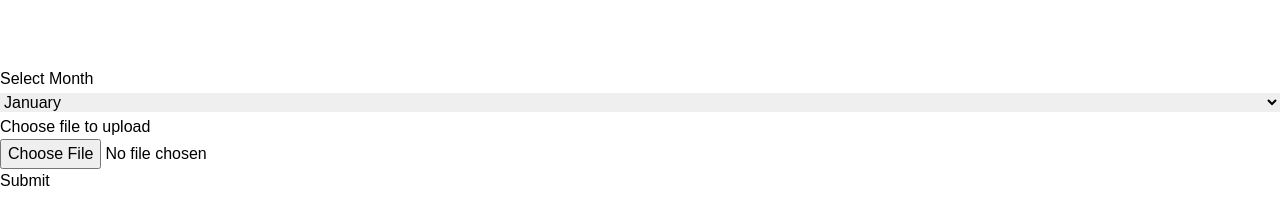
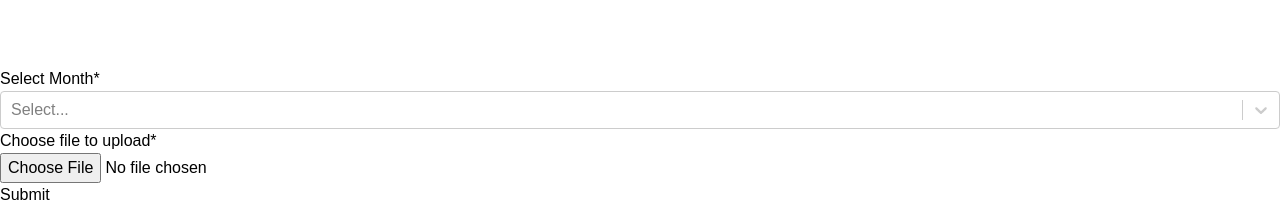
Before and after one commit to geetanjalichawla/loan-recovery, a React (Vite) app: page /upload-data/combine-data in a window 1280 px wide. Shown: the part 527-729 px from the top of the page. Built offline with nearby package versions, Linux system fonts and the light colour scheme; sample sign-in values are in the browser's storage.

Commit message:
style : a bit changes in table styles feat : added zod and searchable dropdown inputs

```diff
--- a/src/components/layouts/Navbar.jsx
+++ b/src/components/layouts/Navbar.jsx
@@ -6,7 +6,7 @@ const Navbar = () => {
   const { currentUser } = useSelector((state) => state.user);
   console.log(currentUser);
   return (
-    <nav className="fixed top-0 z-50 w-full  border-b border-gray-200 dark:bg-gray-800 dark:border-gray-700">
+    <nav className="fixed top-0 z-50 w-full  border-b border-gray-600 bg-gray-800">
       <div className="pr-3 lg:pr-3">
         <div className="flex items-center justify-between">
           <div className="flex items-center justify-start rtl:justify-end">
--- a/src/components/utils/customTable.jsx
+++ b/src/components/utils/customTable.jsx
@@ -70,7 +70,7 @@ function CustomTable({ columns, data, searchEnabled }) {
       className="table-auto min-w-full text-sm text-left rtl:text-right text-black overflow-x-auto"
       // className="table-auto w-full"
       >
-        <thead className="text-xs text-black uppercase bg-gray-400 " >
+        <thead className="text-xs text-black uppercase bg-teal-300 " >
           {headerGroups.map((headerGroup) => (
             <tr {...headerGroup.getHeaderGroupProps()} key={headerGroup.id}>
               {headerGroup.headers.map((column) => (
@@ -119,7 +119,7 @@ function CustomTable({ columns, data, searchEnabled }) {
           {page.map((row) => {
             prepareRow(row);
             return (
-              <tr  className="odd:bg-white even:bg-gray-400"
+              <tr  className="odd:bg-white even:bg-teal-300"
               key={row.id} {...row.getRowProps()}>
                 {row.cells.map((cell) => (
                   <td key={cell.id} {...cell.getCellProps()} className="px-4 py-2">
--- a/src/pages/admin/repo-agent/all.jsx
+++ b/src/pages/admin/repo-agent/all.jsx
@@ -45,16 +45,10 @@ function RepoAgentList() {
 
   return (
 
-    <div className="container bg-blue-400 text-white  mx-auto my-4">
+    <div className="container bg-gray-600 text-white  my-4">
       <h2 className="text-2xl font-bold mb-4">Repo Agents List</h2>
       <CustomTable columns={columns} data={repoAgents} searchEnabled={true} />
     </div>
-
-
-    // <div>
-    //   <h2>Repo Agents List</h2>
-    //   <CustomTable columns={columns} data={repoAgents} searchEnabled={true} />
-    // </div>
   );
 }
 
--- a/src/pages/admin/upload-data/BankWiseData.jsx
+++ b/src/pages/admin/upload-data/BankWiseData.jsx
@@ -5,17 +5,53 @@ import Select from "react-select";
 import { BASE_URL } from "../../../main";
 import { ToastContainer, toast } from "react-toastify";
 import "react-toastify/dist/ReactToastify.css";
+import { z } from 'zod';
+import { zodResolver } from "@hookform/resolvers/zod";
 
+const allowedFileTypes = ['application/msword', 'application/vnd.openxmlformats-officedocument.wordprocessingml.document', 'application/pdf'];
+
+const isFileValid = (file) => {
+  return allowedFileTypes.includes(file.type);
+};
+
+const validationSchema = z.object({
+  selectedMonth: z.string().min(1, 'Select month is required'),
+  bankName: z.string().min(1, 'Select bank is required'),
+  file: z.object({
+    data: z.instanceof(File),
+    name: z.string().refine((value) => isFileValid(value), {
+      message: 'Invalid file type. Please upload a docx, doc, or pdf file.',
+    }),
+  }),
+});
+
+const monthsArray = [
+  { label: 'January', value: 'Jan' },
+  { label: 'February', value: 'Feb' },
+  { label: 'March', value: 'Mar' },
+  { label: 'April', value: 'Apr' },
+  { label: 'May', value: 'May' },
+  { label: 'June', value: 'Jun' },
+  { label: 'July', value: 'Jul' },
+  { label: 'August', value: 'Aug' },
+  { label: 'September', value: 'Sep' },
+  { label: 'October', value: 'Oct' },
+  { label: 'November', value: 'Nov' },
+  { label: 'December', value: 'Dec' },
+];
 
 const BankWiseData = () => {
 
   const [banks, setBanks] = useState([]);
 
   const {
+    register,
     handleSubmit,
     formState: { errors, isSubmitting },
     setValue,
-  } = useForm();
+  } = useForm({
+    resolver: zodResolver(validationSchema),
+  });
 
   const token = localStorage.getItem("token");
 
@@ -73,26 +109,21 @@ const BankWiseData = () => {
       <div className="mb-4">
         <label className="block text-sm font-medium text-black">
           Select Month
+          <span className="text-red-600 ">*</span>
         </label>
-        <select
-          className="mt-1 p-2 border rounded-md w-full"
-        >
-          <option value="" disabled>
-            Select month
-          </option>
-          <option value="January">January</option>
-          <option value="February">February</option>
-          <option value="March">March</option>
-          <option value="April">April</option>
-          <option value="May">May</option>
-          <option value="June">June</option>
-          <option value="July">July</option>
-          <option value="August">August</option>
-          <option value="September">September</option>
-          <option value="October">October</option>
-          <option value="November">November</option>
-          <option value="December">December</option>
-        </select>
+        <Select
+          onChange={(selectedOption) => {
+            setValue("month", selectedOption.value);
+          }}
+          options={monthsArray.map((month) => ({
+            value: month.value,
+            label: month.label,
+          }))}
+          className={`mt-1 p-2 border rounded-md ${
+            errors.selectedMonth ? "border-red-500" : ""
+          }`}
+        />
+
         {errors.selectedMonth && (
           <span className="text-red-500 text-xs">
             {errors.selectedMonth.message}
@@ -103,6 +134,7 @@ const BankWiseData = () => {
       <div className="mb-4">
         <label className="block text-sm font-medium text-gray-600">
           Bank Name
+          <span className="text-red-600 ">*</span>
         </label>
         <Select
           onChange={(selectedOption) => {
@@ -126,11 +158,13 @@ const BankWiseData = () => {
       <div className="my-4">
         <label htmlFor="file" className="block text-sm font-medium text-black">
           Choose file to upload
+          <span className="text-red-600">*</span>
         </label>
         <input
           type="file"
           id="file"
           name="file"
+          accept='.doc, .docx, .pdf'
           className="mt-1 p-2 border rounded-md w-full"
         />
         {errors.file && (
--- a/src/pages/admin/upload-data/CombineData.jsx
+++ b/src/pages/admin/upload-data/CombineData.jsx
@@ -1,16 +1,54 @@
 import React from 'react'
 import { useForm } from "react-hook-form";
 import axios from "axios";
+import Select from "react-select";
 import { BASE_URL } from "../../../main";
 import { ToastContainer, toast } from "react-toastify";
 import "react-toastify/dist/ReactToastify.css";
+import { z } from 'zod';
+import { zodResolver } from "@hookform/resolvers/zod";
+
+const allowedFileTypes = ['application/msword', 'application/vnd.openxmlformats-officedocument.wordprocessingml.document', 'application/pdf'];
+
+const isFileValid = (file) => {
+  return allowedFileTypes.includes(file.type);
+};
+
+const validationSchema = z.object({
+  selectedMonth: z.string().min(1, 'Select month is required'),
+  file: z.object({
+    data: z.instanceof(File),
+    name: z.string().refine((value) => isFileValid(value), {
+      message: 'Invalid file type. Please upload a docx, doc, or pdf file.',
+    }),
+  }),
+});
+
+const monthsArray = [
+  { label: 'January', value: 'Jan' },
+  { label: 'February', value: 'Feb' },
+  { label: 'March', value: 'Mar' },
+  { label: 'April', value: 'Apr' },
+  { label: 'May', value: 'May' },
+  { label: 'June', value: 'Jun' },
+  { label: 'July', value: 'Jul' },
+  { label: 'August', value: 'Aug' },
+  { label: 'September', value: 'Sep' },
+  { label: 'October', value: 'Oct' },
+  { label: 'November', value: 'Nov' },
+  { label: 'December', value: 'Dec' },
+];
 
 const CombineData = () => {
 
     const {
         handleSubmit,
+        register,
+        setValue,
         formState: { errors, isSubmitting },
-      } = useForm();
+      } = useForm({
+        resolver: zodResolver(validationSchema),
+      });
 
       const token = localStorage.getItem("token");
 
@@ -54,26 +92,22 @@ const CombineData = () => {
       <div className="mb-2 col-span-2">
         <label className="block text-sm font-medium text-black">
           Select Month
+          <span className="text-red-600">*</span>
         </label>
-        <select
-          className="mt-1 p-2 border rounded-md w-full"
-        >
-          <option value="" disabled>
-            Select month
-          </option>
-          <option value="January">January</option>
-          <option value="February">February</option>
-          <option value="March">March</option>
-          <option value="April">April</option>
-          <option value="May">May</option>
-          <option value="June">June</option>
-          <option value="July">July</option>
-          <option value="August">August</option>
-          <option value="September">September</option>
-          <option value="October">October</option>
-          <option value="November">November</option>
-          <option value="December">December</option>
-        </select>
+        <Select
+          onChange={(selectedOption) => {
+            setValue("selectedMonth", selectedOption.value);
+          }}
+          options={monthsArray.map((month) => ({
+            value: month.value,
+            label: month.label,
+          }))}
+          className={`mt-1 p-2 border rounded-md ${
+            errors.selectedMonth ? "border-red-500" : ""
+          }`}
+        />
+
+
         {errors.selectedMonth && (
           <span className="text-red-500 text-xs">
             {errors.selectedMonth.message}
@@ -84,12 +118,17 @@ const CombineData = () => {
       <div className="my-4 col-span-2">
         <label htmlFor="file" className="block text-sm font-medium text-black">
           Choose file to upload
+          <span className="text-red-600">*</span>
         </label>
         <input
           type="file"
           id="file"
           name="file"
-          className="mt-1 p-2 border rounded-md w-full"
+          accept='.doc, .docx, .pdf'
+
+          // className="mt-1 p-2 border rounded-md w-full"
+          className={`mt-1 p-2 border rounded-md w-full ${errors.file ? 'border-red-500' : ''}`}
+          {...register('file', { required: 'File is required' })}
         />
         {errors.file && (
           <span className="text-red-500 text-xs">
--- a/src/pages/admin/upload-data/UploadFilesData.jsx
+++ b/src/pages/admin/upload-data/UploadFilesData.jsx
@@ -33,15 +33,11 @@ function UploadFilesData() {
 
 
   const columns = [
-    // Define your table columns based on the data properties
     { Header: "File Name", accessor: "fileName" },
     { Header: "Month", accessor: "month" },
     { Header: "Upload Date", accessor: "createdAt" },
     { Header: "Count", accessor: "count" },
-    { Header: "Status", accessor: "status" },
-    // { Header: "Action", accessor: "" },
-
-    // Add more columns as needed
+    { Header: "Status", accessor: "status" }
   ];
 
   return (
```
